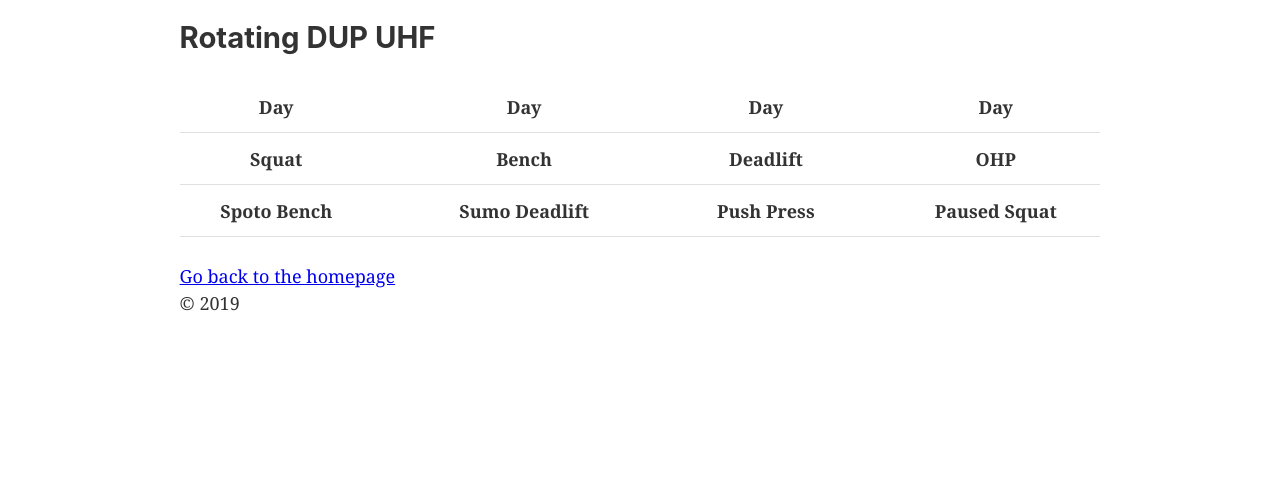
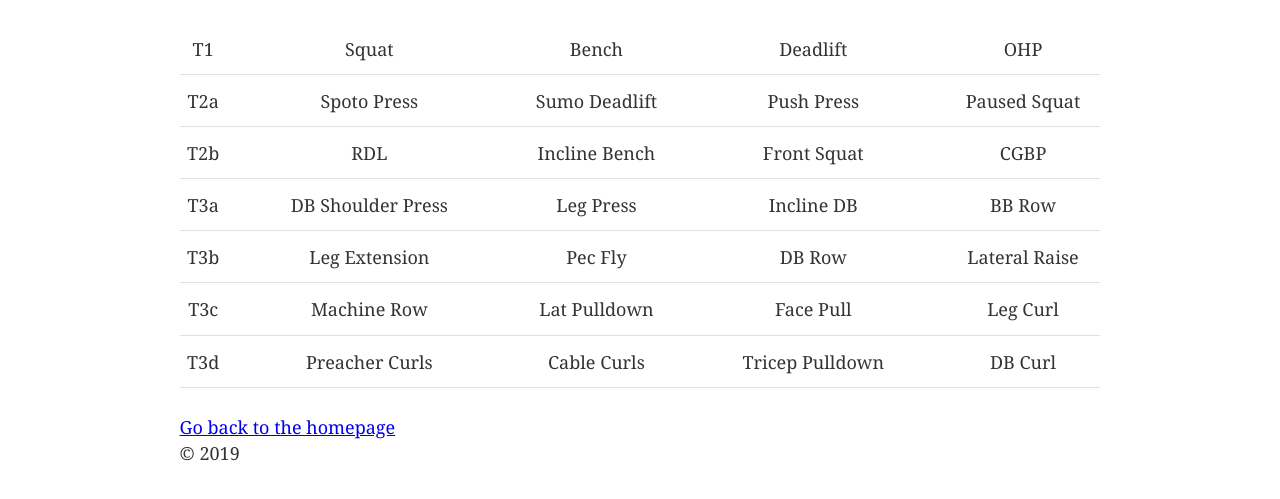
Before and after one commit to regulated/Strength-Sheets, a Gatsby site: page /excercises in a window 1280 px wide. Shown: the part 171-670 px from the top of the page. Built offline with nearby package versions, Linux system fonts and the light colour scheme; Gatsby itself is replaced by a stand-in of ours.

Commit message:
Excercise Selection Page

```diff
--- a/src/components/tier-list.js
+++ b/src/components/tier-list.js
@@ -8,8 +8,8 @@ const TierList = () => {
       allTiersJson {
         edges {
           node {
-            T1
-            T2a
+            Tier
+            Lift
           }
         }
       }
@@ -18,26 +18,25 @@ const TierList = () => {
 
   return (
     <div class="container">
-      <h2>Rotating DUP UHF</h2>
       <table class="table table-bordered">
-        <thead>
+       {/* <thead>
           <tr>
+            <th></th>
             {data.allTiersJson.edges.map((i) => {
               return <th>Day</th>
             })}
           </tr>
         </thead>
+          */}
         <tbody>
-          <tr>
-            {data.allTiersJson.edges.map((i) => {
-              return <th>{i.node.T1} </th>
-            })}
-           </tr>
-           <tr>
-            {data.allTiersJson.edges.map((i) => {
-              return <th>{i.node.T2a} </th>
-            })}
-          </tr>
+          {data.allTiersJson.edges.map((i) => {
+            return <tr>
+              <td>{i.node.Tier}</td>
+              {i.node.Lift.map((j) => {
+                return <td>{j}</td>
+              })}
+            </tr>
+          })}
         </tbody>
       </table>
     </div>
--- a/src/data/tiers.json
+++ b/src/data/tiers.json
@@ -1,6 +1,9 @@
 [
-  {"T1": "Squat", "T2a": "Spoto Bench"},
-  {"T1": "Bench", "T2a": "Sumo Deadlift"},
-  {"T1": "Deadlift", "T2a": "Push Press"},
-  {"T1": "OHP", "T2a": "Paused Squat"}
+  {"Tier": "T1", "Lift": ["Squat", "Bench", "Deadlift", "OHP"]},
+  {"Tier": "T2a", "Lift": ["Spoto Press", "Sumo Deadlift", "Push Press", "Paused Squat"]},
+  {"Tier": "T2b", "Lift": ["RDL", "Incline Bench", "Front Squat", "CGBP"]},
+  {"Tier": "T3a", "Lift": ["DB Shoulder Press", "Leg Press", "Incline DB", "BB Row"]},
+  {"Tier": "T3b", "Lift": ["Leg Extension", "Pec Fly", "DB Row", "Lateral Raise"]},
+  {"Tier": "T3c", "Lift": ["Machine Row", "Lat Pulldown", "Face Pull", "Leg Curl"]},
+  {"Tier": "T3d", "Lift": ["Preacher Curls", "Cable Curls", "Tricep Pulldown", "DB Curl"]}
 ]
```
